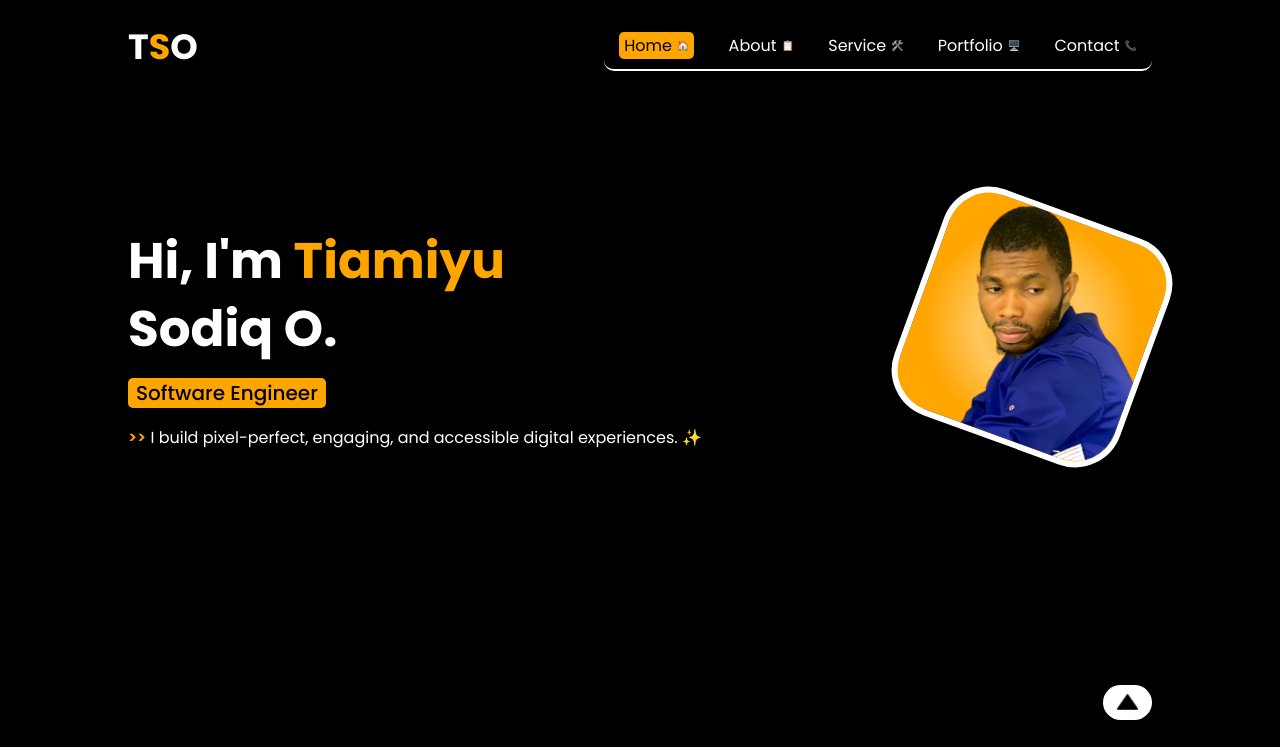
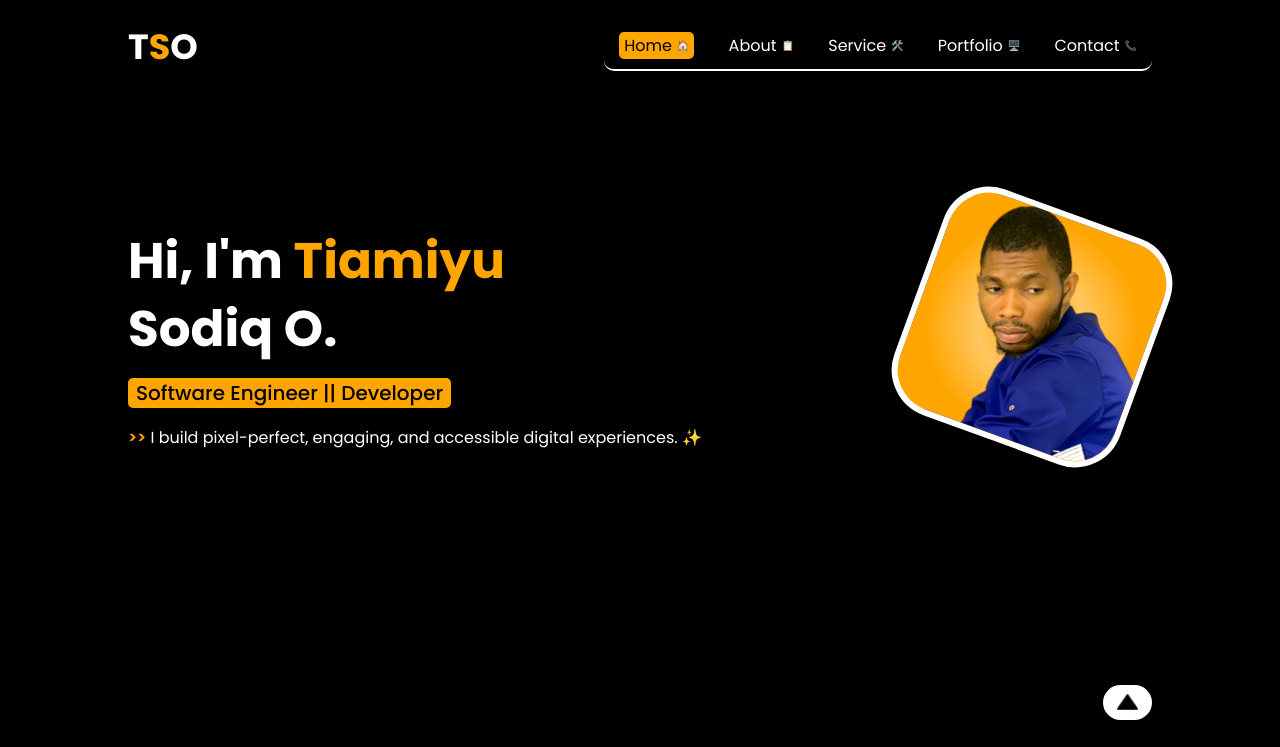
Before and after one commit to tsocreativedev/tso-portfolio, a plain HTML site: page index.html in a window 1280 px wide. Shown: the top 747 px of the page. Drawn offline with nearby package versions, Linux system fonts and the light colour scheme.

Commit message:
Update index.html

```diff
--- a/index.html
+++ b/index.html
@@ -51,7 +51,7 @@
           <h1>
             Hi, I'm <span>Tiamiyu<br /></span>Sodiq O.
           </h1>
-          <p class="profession">Software Engineer</p>
+          <p class="profession">Software Engineer || Developer</p>
           <p class="info">
             <span>>></span> I build pixel-perfect, engaging, and accessible
             digital experiences. ✨
```
